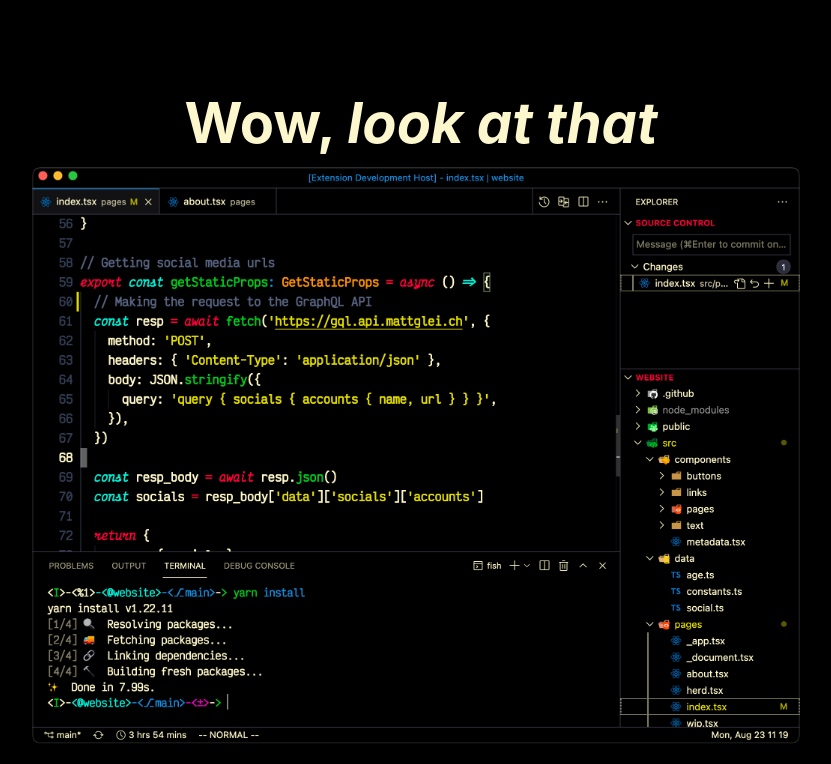
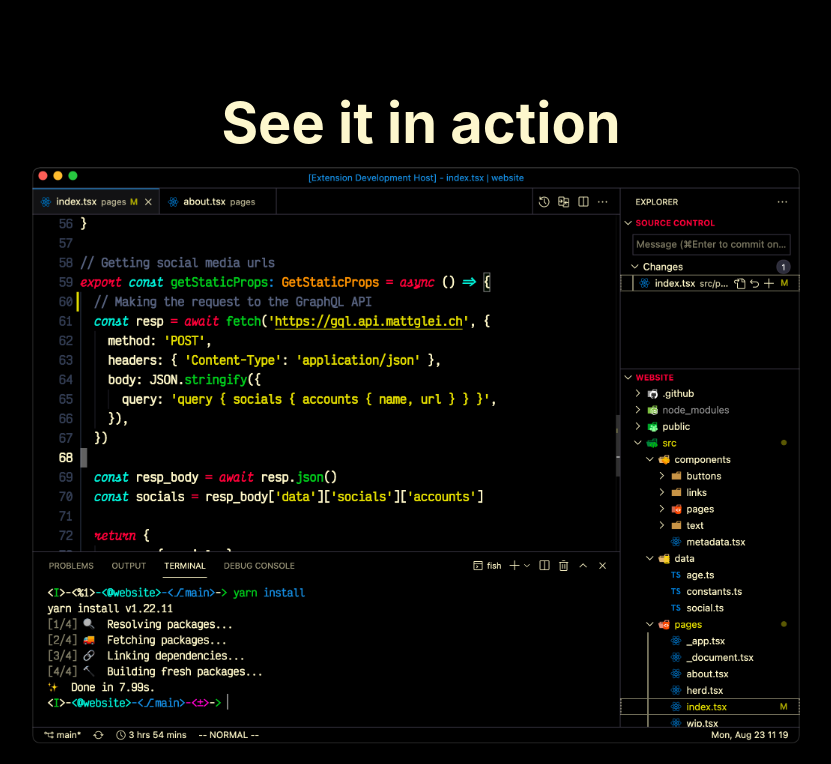
Before and after one commit to blackbirdtheme/website, a Next.js app: page / in a window 1280 px wide. Shown: the part 1076-1840 px from the top of the page, without its empty margins (224-1055 px from the left). Built offline with nearby package versions, Linux system fonts and the light colour scheme.

Commit message:
feat: make images smaller and change wording
Signed-off-by: Matt Gleich <git@mattglei.ch>

```diff
--- a/src/pages/index.tsx
+++ b/src/pages/index.tsx
@@ -94,9 +94,7 @@ export default function Home() {
 
         {/* Showing implementation */}
         <div className={styles.impl}>
-          <h1 className={styles.section}>
-            Wow, <i>look at that</i>
-          </h1>
+          <h1 className={styles.section}>See it in action</h1>
           <img
             className={styles.implImage}
             src="examples/vscode-midnight.png"
@@ -138,7 +136,7 @@ export default function Home() {
 
         <footer>
           ©{' '}
-          <a href="https://github.com/gleich" target="_blank">
+          <a href="https://mattglei.ch" target="_blank">
             Matt Gleich
           </a>{' '}
           {new Date().getFullYear()}
--- a/src/styles/Home.module.css
+++ b/src/styles/Home.module.css
@@ -107,7 +107,9 @@
 }
 
 .implImage {
-  max-width: 60vw;
+  width: 60vw;
+  max-width: 900px;
+  height: auto;
   padding: 0;
   margin: 0;
   pointer-events: none;
```
